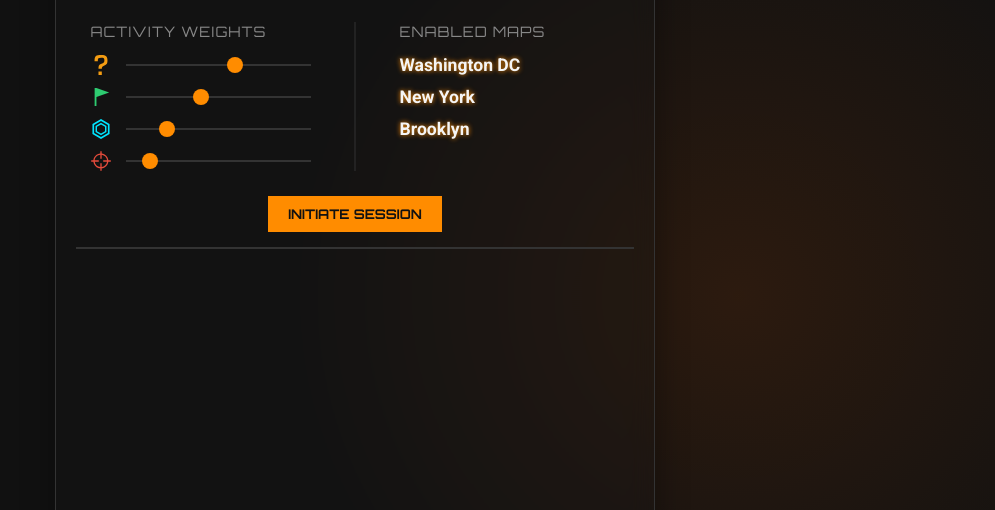
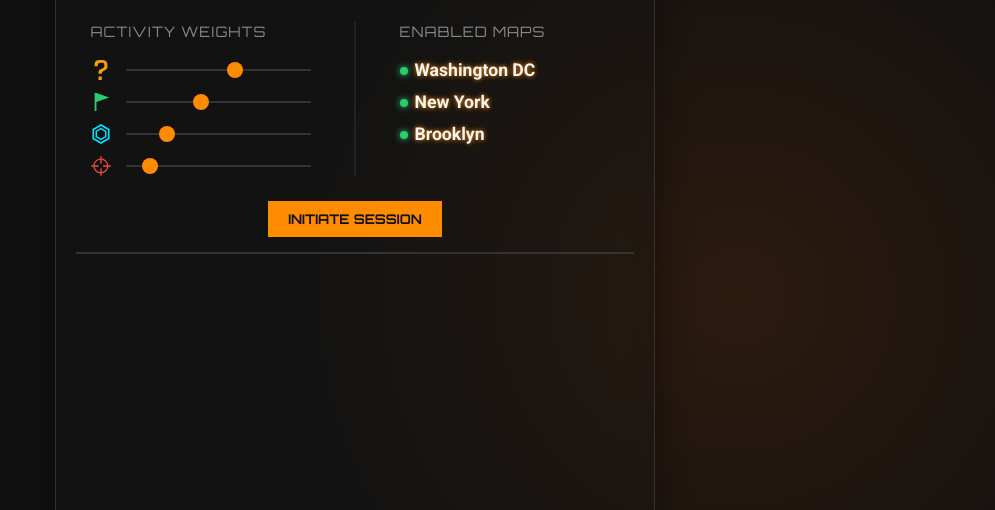
Before and after one commit to boCa1337/div2-randomizer, a plain HTML site: page index.html in a window 1280 px wide. Both pictures are taken after a click on the button 905 px from the left and 101 px from the top of the page. Shown: the part 144-654 px from the top of the page, without its empty margins (285-1280 px from the left). Drawn offline with Linux system fonts and the light colour scheme.

Commit message:
improve enabled/disabled visibility of map selection

```diff
--- a/assets/css/style.css
+++ b/assets/css/style.css
@@ -200,7 +200,7 @@ body {
     text-align: left;
     letter-spacing: 1px;
     text-transform: uppercase;
-    padding-bottom: 15px;
+    padding-bottom: 20px;
     width: 100%;
     max-width: 220px;
 }
@@ -486,6 +486,24 @@ input[type=range]::-moz-range-thumb {
     font-variant-numeric: tabular-nums;
 }
 
+.map-toggle-group .map-name::before {
+    content: '';
+    display: inline-block;
+    width: 8px;
+    height: 8px;
+    border-radius: 50%;
+    background-color: #E74C3C;
+    transition: all 0.2s;
+    box-shadow: 0 0 4px rgba(0, 0, 0, 0.5);
+    margin-right: 7px;
+    vertical-align: middle;
+}
+
+.map-toggle-group input[type="checkbox"]:checked+.map-name::before {
+    background-color: #2ECC71;
+    box-shadow: 0 0 7px #2ECC71;
+}
+
 ::-webkit-scrollbar {
     width: 8px;
 }
```
